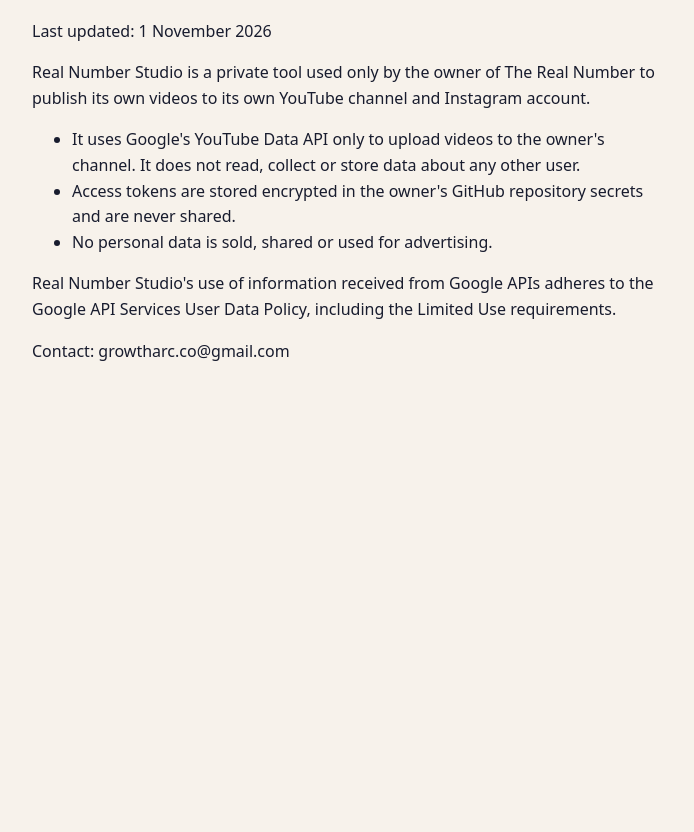
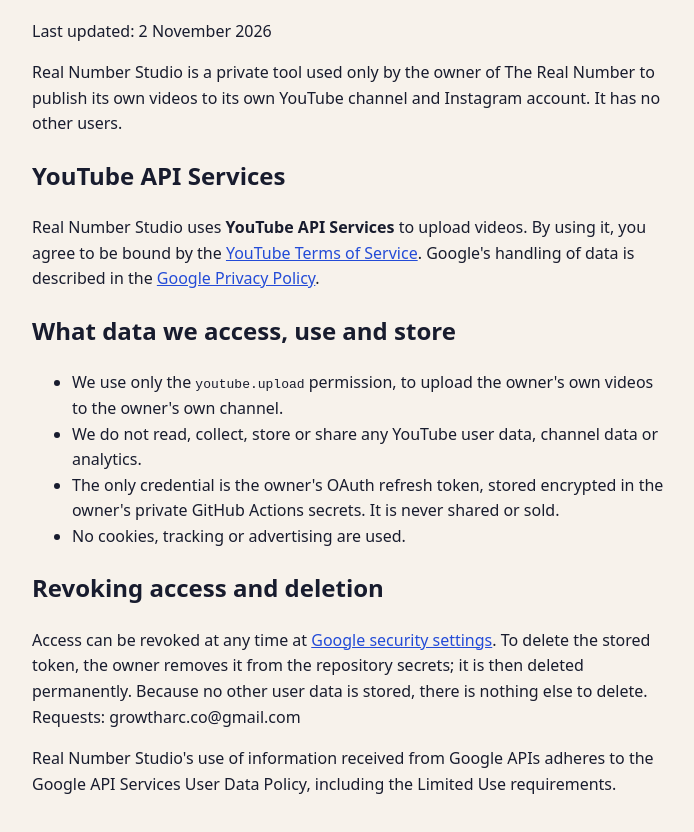
Before and after one commit to growtharcco-sudo/the-real-number-studio, a plain HTML site: page pages/privacy.html in a window 1280 px wide. Shown: the part 94-926 px from the top of the page, without its empty margins (288-982 px from the left). Before the commit the page ends 800 px from the top, so only its background shows below. Drawn offline with Linux system fonts and the light colour scheme.

Commit message:
Pages: YouTube API Services wording, Google privacy links, revocation

```diff
--- a/pages/privacy.html
+++ b/pages/privacy.html
@@ -1,9 +1,14 @@
 <!doctype html><html lang="en"><head><meta charset="utf-8"><meta name="viewport" content="width=device-width,initial-scale=1">
-<title>Privacy Policy</title><style>body{font-family:system-ui,sans-serif;max-width:640px;margin:40px auto;padding:0 16px;line-height:1.6;color:#181c2e;background:#f7f2eb}</style></head>
-<body><h1>Privacy Policy: Real Number Studio</h1><p>Last updated: 1 November 2026</p>
-<p>Real Number Studio is a private tool used only by the owner of The Real Number to publish its own videos to its own YouTube channel and Instagram account.</p>
-<ul><li>It uses Google's YouTube Data API only to upload videos to the owner's channel. It does not read, collect or store data about any other user.</li>
-<li>Access tokens are stored encrypted in the owner's GitHub repository secrets and are never shared.</li>
-<li>No personal data is sold, shared or used for advertising.</li></ul>
-<p>Real Number Studio's use of information received from Google APIs adheres to the Google API Services User Data Policy, including the Limited Use requirements.</p>
-<p>Contact: growtharc.co@gmail.com</p></body></html>
+<title>Privacy Policy</title><style>body{font-family:system-ui,sans-serif;max-width:640px;margin:40px auto;padding:0 16px;line-height:1.6;color:#181c2e;background:#f7f2eb}a{color:#234bd7}</style></head>
+<body><h1>Privacy Policy: Real Number Studio</h1><p>Last updated: 2 November 2026</p>
+<p>Real Number Studio is a private tool used only by the owner of The Real Number to publish its own videos to its own YouTube channel and Instagram account. It has no other users.</p>
+<h2>YouTube API Services</h2>
+<p>Real Number Studio uses <b>YouTube API Services</b> to upload videos. By using it, you agree to be bound by the <a href="https://www.youtube.com/t/terms">YouTube Terms of Service</a>. Google's handling of data is described in the <a href="https://policies.google.com/privacy">Google Privacy Policy</a>.</p>
+<h2>What data we access, use and store</h2>
+<ul><li>We use only the <code>youtube.upload</code> permission, to upload the owner's own videos to the owner's own channel.</li>
+<li>We do not read, collect, store or share any YouTube user data, channel data or analytics.</li>
+<li>The only credential is the owner's OAuth refresh token, stored encrypted in the owner's private GitHub Actions secrets. It is never shared or sold.</li>
+<li>No cookies, tracking or advertising are used.</li></ul>
+<h2>Revoking access and deletion</h2>
+<p>Access can be revoked at any time at <a href="https://security.google.com/settings/security/permissions">Google security settings</a>. To delete the stored token, the owner removes it from the repository secrets; it is then deleted permanently. Because no other user data is stored, there is nothing else to delete. Requests: growtharc.co@gmail.com</p>
+<p>Real Number Studio's use of information received from Google APIs adheres to the Google API Services User Data Policy, including the Limited Use requirements.</p></body></html>
```
Also changed, not shown: pages/index.html (+5 -3 lines), pages/terms.html (+5 -2 lines).
